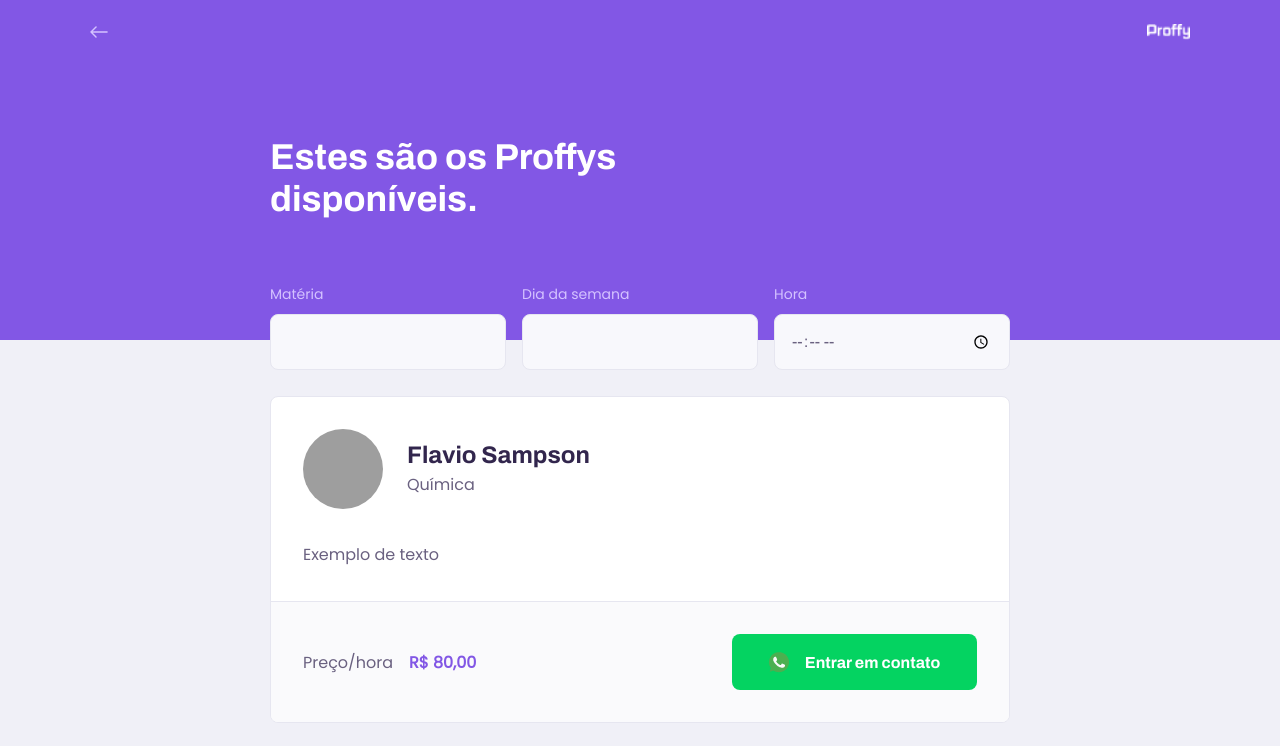
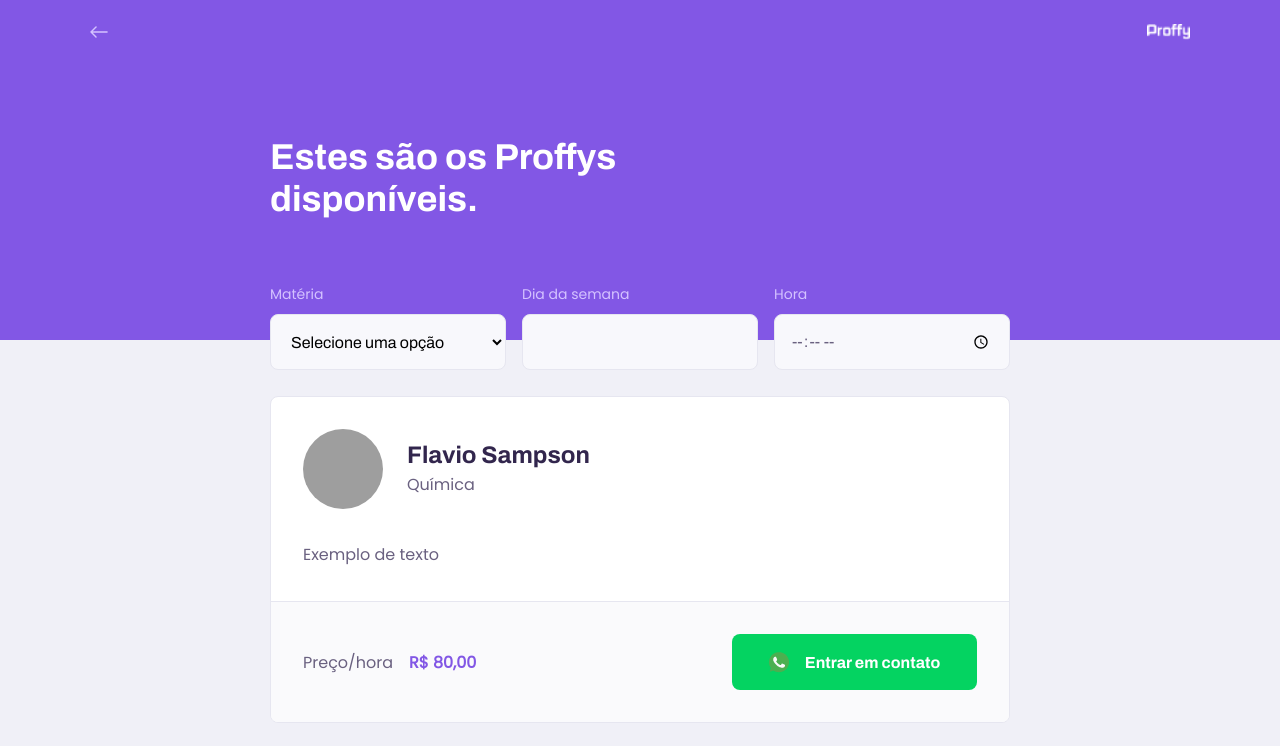
Before and after one commit to fsampson30/web, a React (Create React App) app: page /study in a window 1280 px wide. Shown: the top 746 px of the page. Built offline with nearby package versions, Linux system fonts and the light colour scheme; grey boxes are pictures that could not be loaded.

Commit message:
Used Select on input subject.

```diff
--- a/src/pages/TeacherList/index.tsx
+++ b/src/pages/TeacherList/index.tsx
@@ -1,6 +1,7 @@
 import React from "react";
 import Input from "../../components/Input";
 import PageHeader from "../../components/PageHeader/index";
+import Select from "../../components/Select";
 import TeacherItem from "../../components/TeacherItem";
 
 import './styles.css';
@@ -11,7 +12,16 @@
         <div id="page-teacher-list" className="container">
             <PageHeader title="Estes são os Proffys disponíveis.">
                 <form id="search-teachers">
-                    <Input name="subject" label="Matéria" />
+                <Select name="subject" label="Matéria"
+                    options={[
+                        {value: "Artes", label: "Artes"},
+                        {value: "Biologia", label: "Biologia"},
+                        {value: "Matematica", label: "Matemática"},
+                        {value: "Fisica", label: "Física"}
+                    ]
+                    } />
+
+
                     <Input name="week_day" label="Dia da semana" />
                     <Input type="time" name="time" label="Hora" />
                 </form>
```
